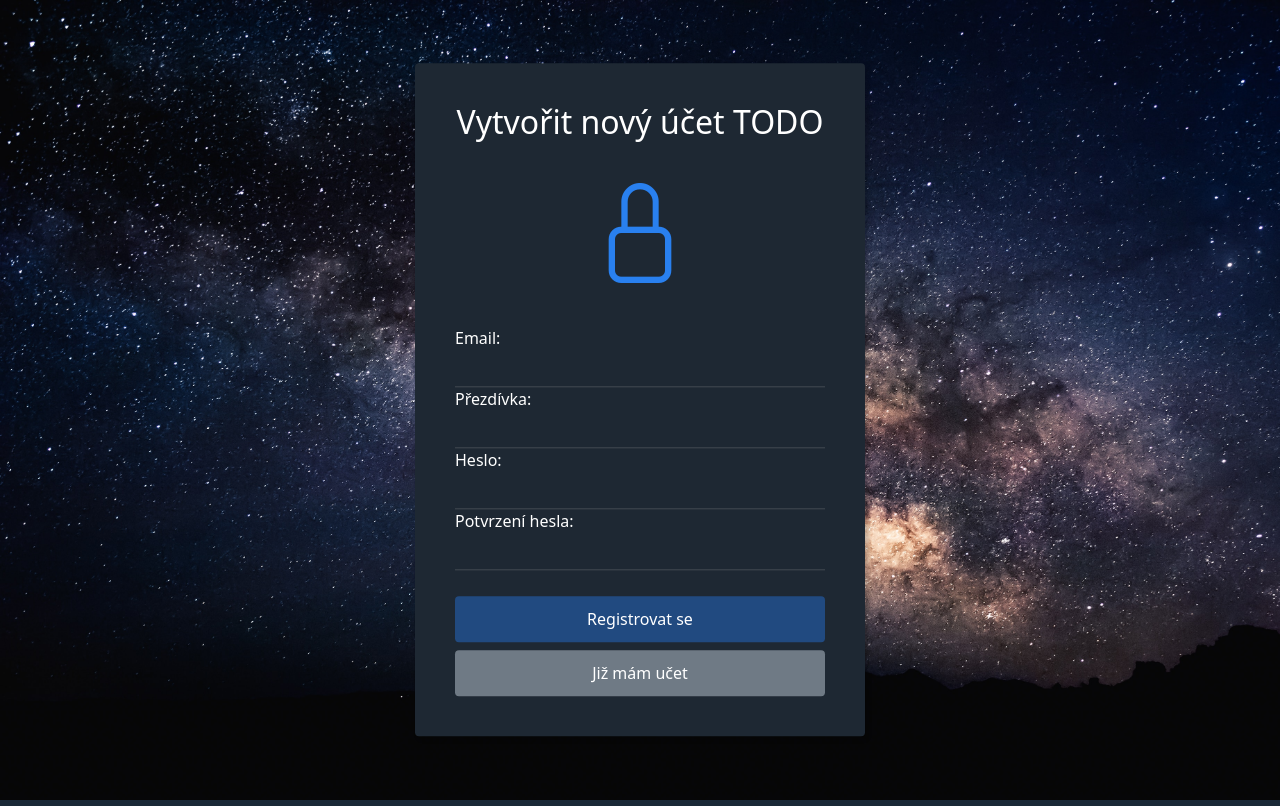
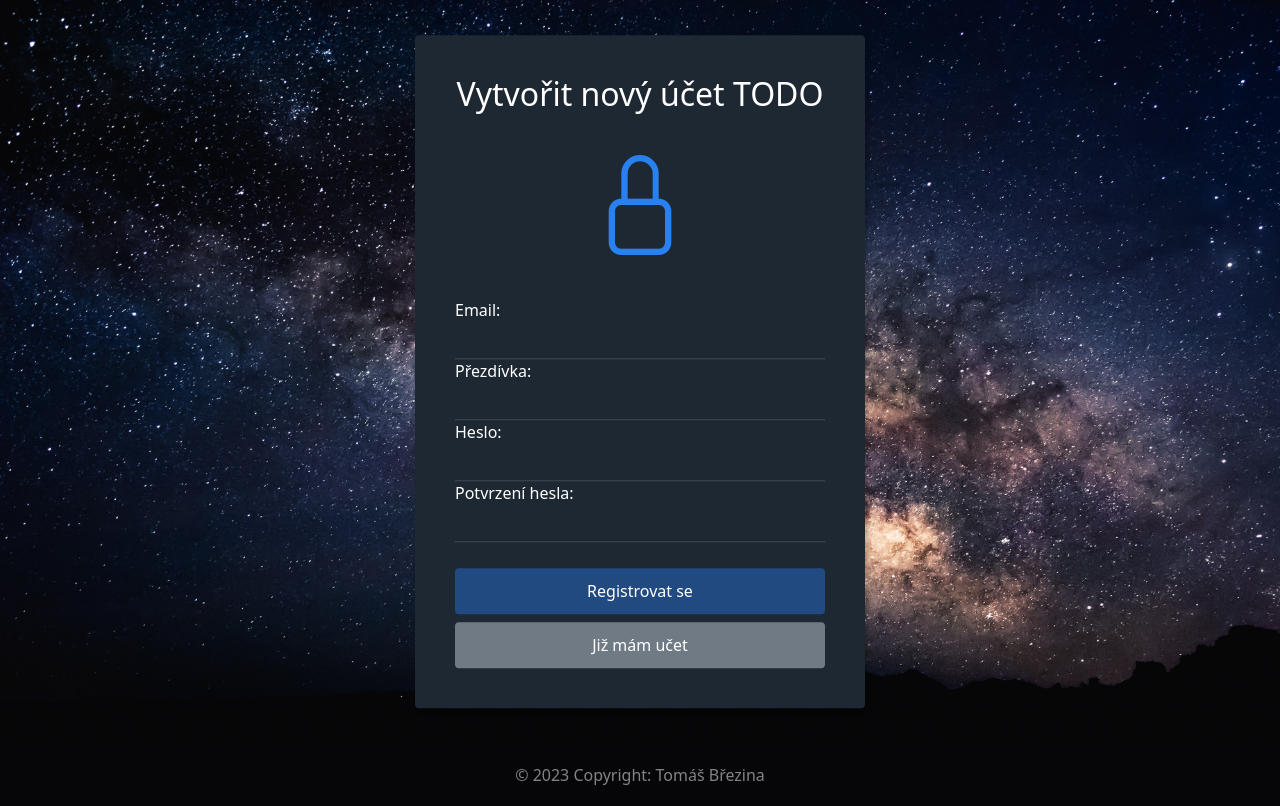
Before and after one commit to brezinatomas/phpToDoListApplication, a PHP site: page /registrace.html in a window 1280 px wide. Run offline with PHP 8.4, Linux system fonts and the light colour scheme.

Commit message:
footer + základ index

```diff
--- a/prihlaseni.html
+++ b/prihlaseni.html
@@ -33,4 +33,9 @@
     </form>
     </div>
 </body>
+<footer>
+    <div class="text-center p-3 text-white-50">
+        © 2023 Copyright: Tomáš Březina
+    </div>
+</footer>
 </html>
--- a/registrace.html
+++ b/registrace.html
@@ -1,5 +1,5 @@
 <!DOCTYPE html>
-<html lang="en">
+<html lang="cs">
 <head>
     <meta charset="UTF-8">
     <title>TODO - Registrace</title>
@@ -39,5 +39,11 @@
       </div>
     </form>
   </div>
+
+  <footer>
+      <div class="text-center p-3 text-white-50">
+          © 2023 Copyright: Tomáš Březina
+      </div>
+  </footer>
 </body>
 </html>
--- a/stylesheet.css
+++ b/stylesheet.css
@@ -1,5 +1,5 @@
 .login-dark {
-    height:100vh;
+    height:93vh;
     background:#475d62 url(images/cosmic-timetraveler-LhDWW8PhPoE-unsplash.jpg);
     background-size:cover;
     position:relative;
@@ -93,3 +93,8 @@ h2 {
 .login-dark form .btn-secondary:active {
     transform:translateY(1px);
 }
+
+footer {
+    background-color: #060608;
+    padding: 3px;
+}
```
Also changed, not shown: index.html (added, +10 -0 lines).
